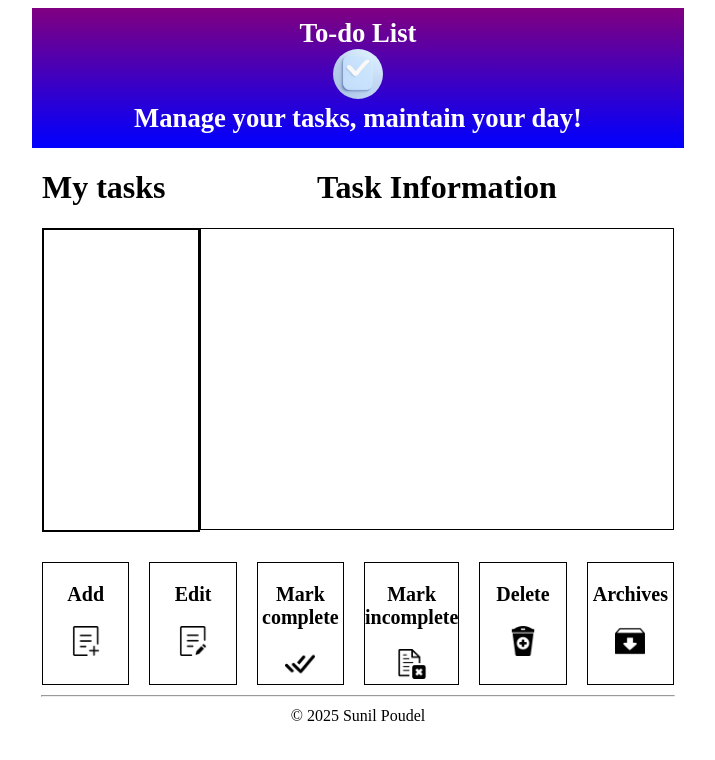
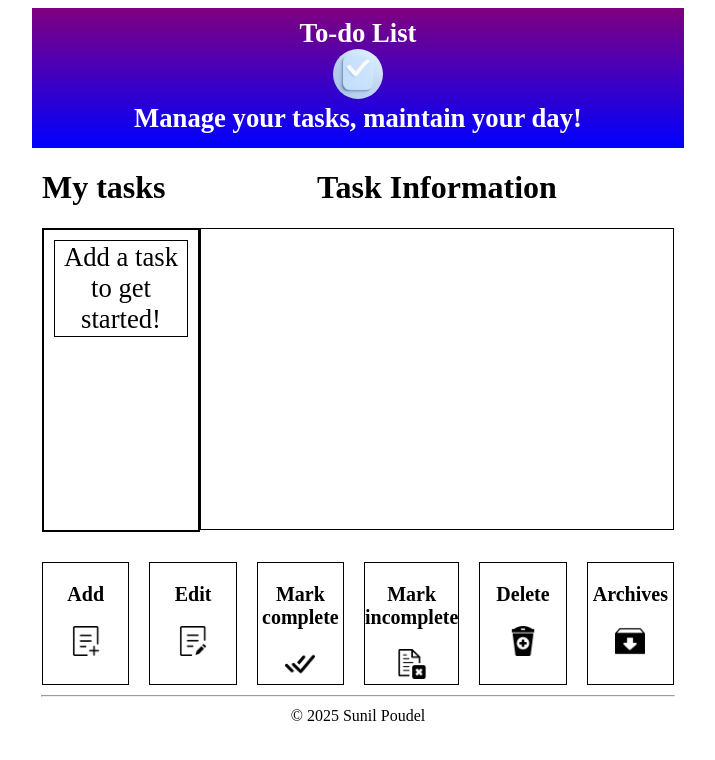
Before and after one commit to sunil-poudel/to-do-list, an Angular app: page / in a window 1280 px wide. Shown: the top 760 px of the page, without its empty margins (282-997 px from the left). Built offline with nearby package versions, Linux system fonts and the light colour scheme.

Commit message:
display message if no tasks (initially)

```diff
--- a/src/app/tasks/tasks.css
+++ b/src/app/tasks/tasks.css
@@ -9,6 +9,7 @@ div.tasks{
   margin: 10px 10px;
   font-size: 20pt;
   text-align: center;
+  padding: 1px;
 }
 div.tasks:hover{
   background-color: green;
--- a/src/app/tasks/tasks.html
+++ b/src/app/tasks/tasks.html
@@ -6,5 +6,8 @@
     @for(task of allTasks; track task.id){
       <div class="tasks">{{task.title}}</div>
     }
+    @if(allTasks.length===0){
+      <div class="tasks">Add a task to get started!</div>
+    }
   </div>
 </div>
```
